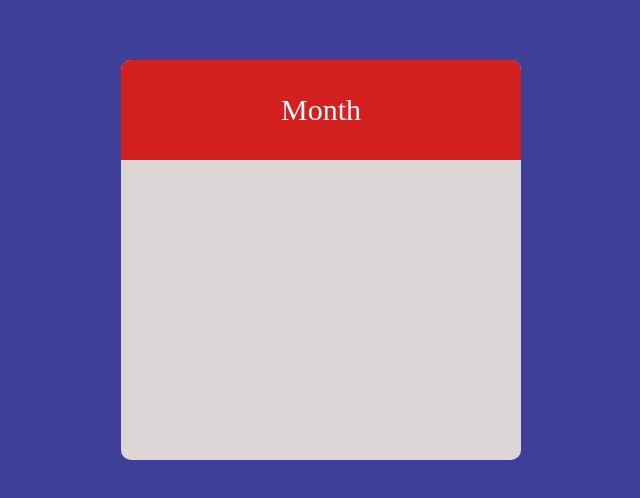
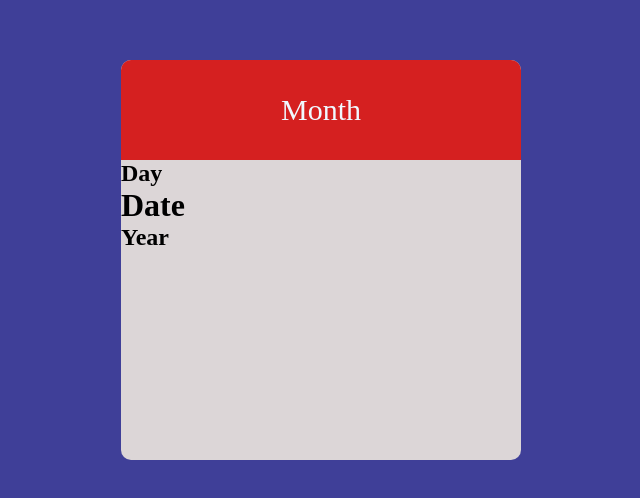
Before and after one commit to tareeqadnaan806/mini-calender, a plain HTML site: page index.html in a window 1280 px wide. Shown: the part 140-638 px from the top of the page, without its empty margins (319-959 px from the left). Drawn offline with Linux system fonts and the light colour scheme.

Commit message:
Update index.html

```diff
--- a/index.html
+++ b/index.html
@@ -9,7 +9,12 @@
 <body>
     <div class="container">
         <div class="month-heading">
-            <div class="month">Month</div>
+            <div class="month" id="Month">Month</div>
+        </div>
+        <div class="day">
+            <h2 id="Day">Day</h2>
+            <h1 id="Date">Date</h1>
+            <h2 id="Year">Year</h2>
         </div>
     </div>
     <script src="./script.js"></script>
```
